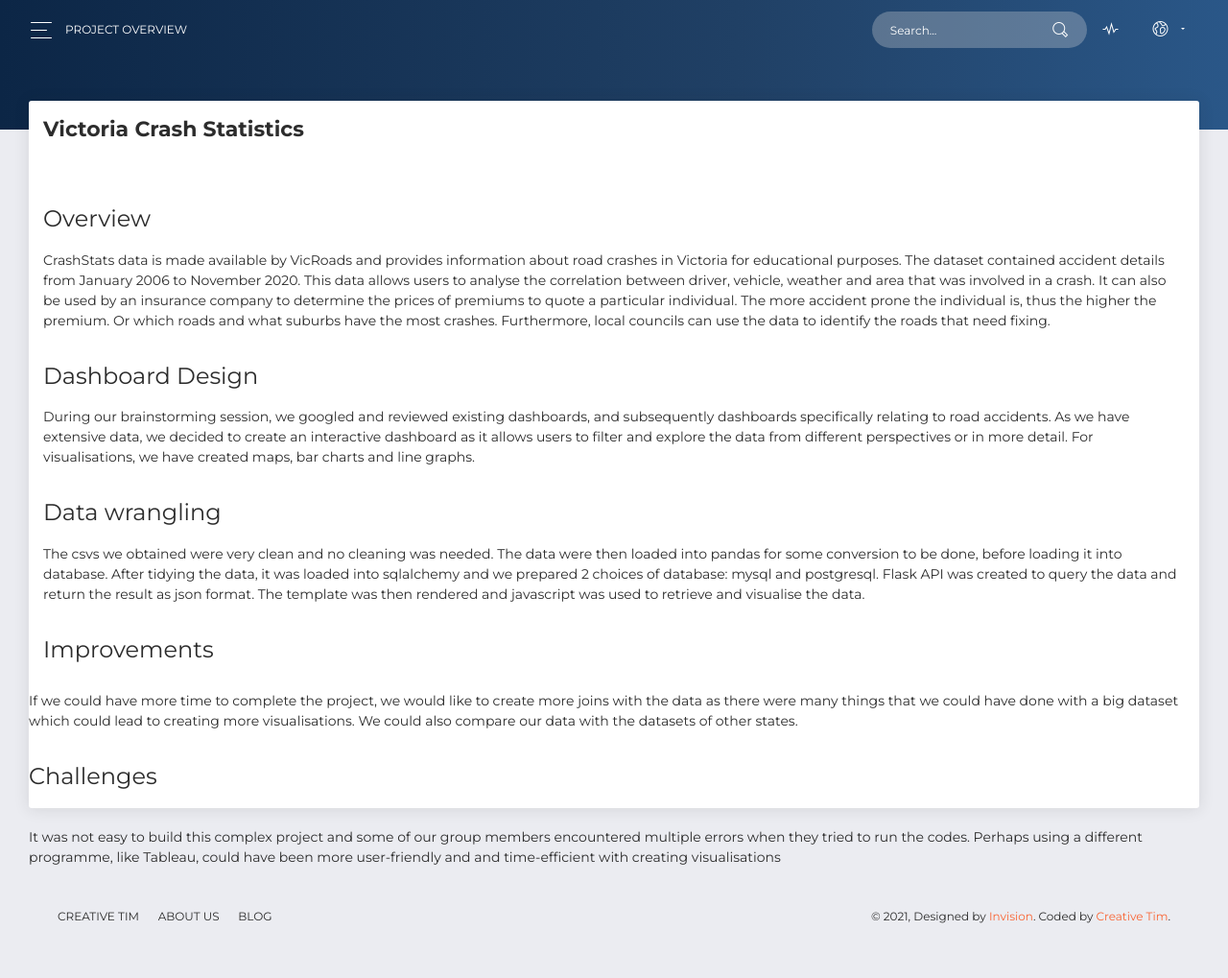
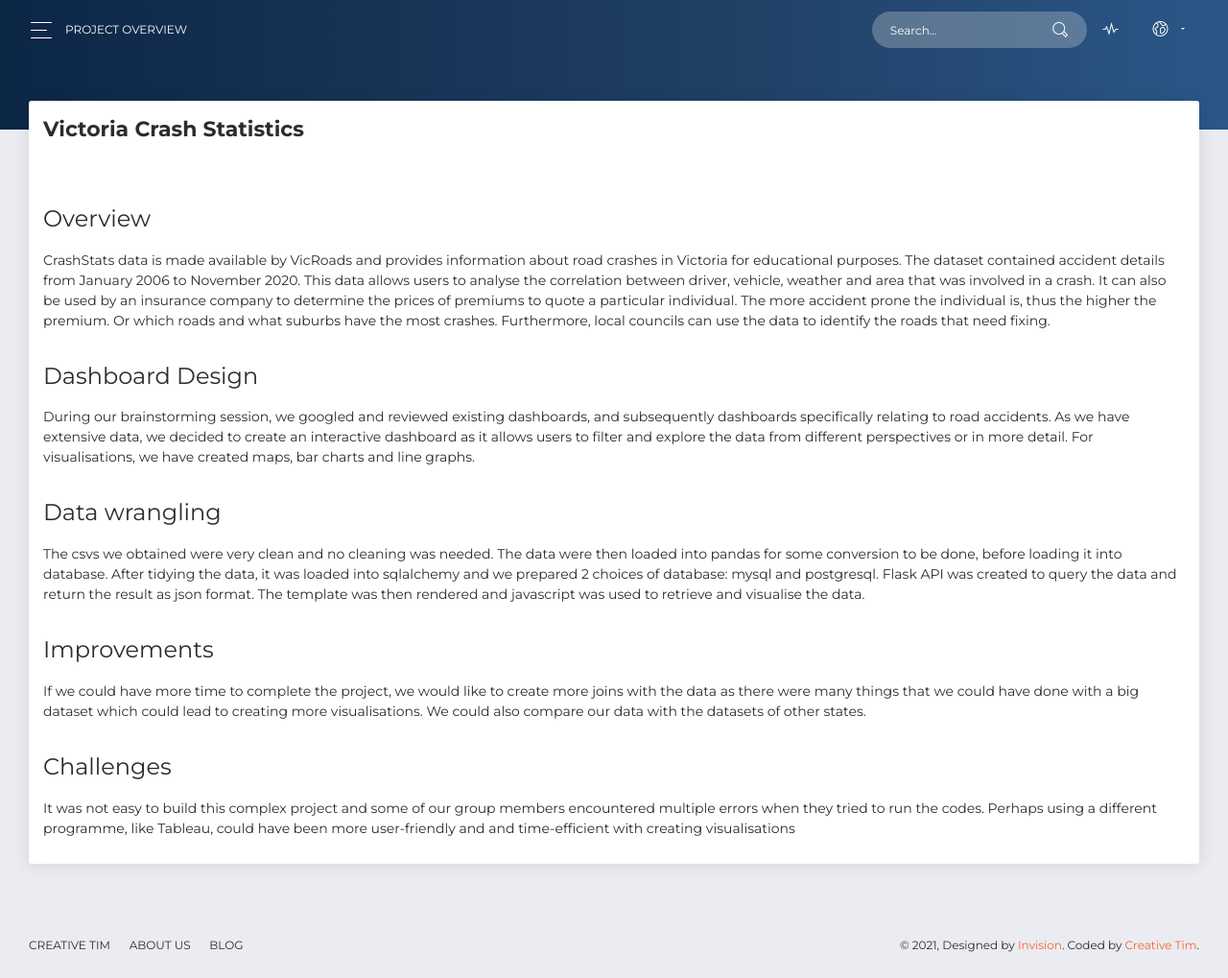
Before and after one commit to relaernu/project_2, a Flask app: page /overview in a window 1280 px wide. Shown: the whole page at 96% size. Run offline with Flask 2, Linux system fonts and the light colour scheme; some libraries are stand-ins or nearby versions.

Commit message:
Fix overview.html

```diff
--- a/templates/overview.html
+++ b/templates/overview.html
@@ -118,6 +118,8 @@
                     Or which roads and what suburbs have the most crashes. Furthermore, local councils can use the data
                     to identify the roads that need fixing.
                   </p>
+                </div>
+                <div class="typography-line">
                   <h4>Dashboard Design</h4>
                 </div>
                 <div class="typography-line">
@@ -128,6 +130,8 @@
                       filter and explore the data from different perspectives or in more detail.
                       For visualisations, we have created maps, bar charts and line graphs.
                   </p>
+                </div>
+                <div class="typography-line">
                   <h4>Data wrangling</h4>
                 </div>
                 <div class="typography-line">
@@ -138,6 +142,7 @@
                       json format. The template was then rendered and javascript was used to retrieve and visualise the data.
                     </p>
                 </div>
+                <div class="typography-line">
                   <h4>Improvements</h4>
                 </div>
                 <div class="typography-line">
@@ -147,6 +152,7 @@
                         compare our data with the datasets of other states.
                       </p>
                 </div>
+                <div class="typography-line">
                   <h4>Challenges</h4>
                 </div>
                 <div class="typography-line">
@@ -155,6 +161,9 @@
                       to run the codes. Perhaps using a different programme, like Tableau, could have been more user-friendly and and
                       time-efficient with creating visualisations
                     </p>
+                </div>
+              </div>
+            </div>
           </div>
         </div>
       </div>
```
Lines whose indentation alone changed are shown as unchanged.
